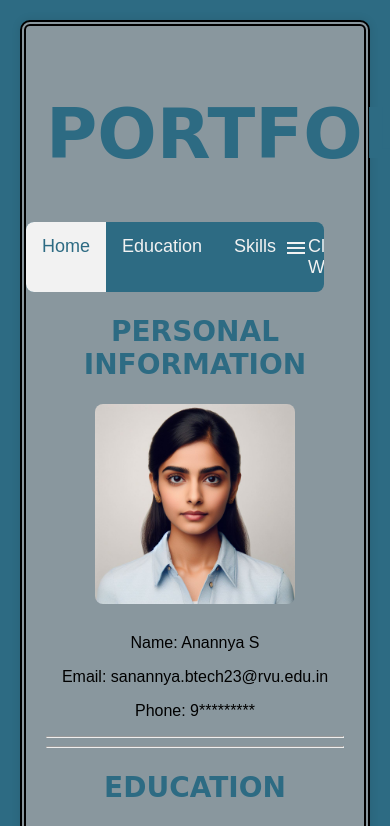
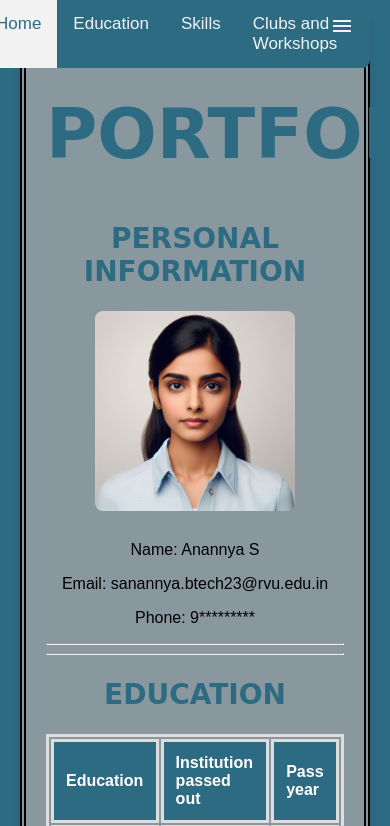
Before and after one commit to Anannya37/iwd_finals, a plain HTML site: page index.html in a window 390 px wide. Both pictures are taken after a click on the link "menu". Shown: the top 826 px of the page. Drawn offline with Linux system fonts and the light colour scheme; a web font is replaced by a local one.

Commit message:
Update index.html

```diff
--- a/index.html
+++ b/index.html
@@ -66,24 +66,22 @@
             margin-bottom: 20px;
         }
 
-
-        .nav a {
+.nav a{
     float: left;
     display: block;
     color: #f2f2f2;
     text-align: center;
     padding: 14px 16px;
     text-decoration: none;
-            font-size: 18px;
-            transition: background-color 0.3s, color 0.3s;
+    font-size: 17px;
 }
 
-        .nav a:hover {
+.nav a:hover{
     background-color: #f2f2f2;
     color: rgb(45, 107, 131);
 }
 
-        .nav a.active {
+.nav a.active{
     background-color: #f2f2f2;
     color: rgb(45, 107, 131);
 }
@@ -92,7 +90,7 @@
     display: none;
 }
 
-        @media screen and (max-width: 400px) {
+@media screen and (max-width: 1000px) {
     .nav a:not(:first-child) {
         display: none;
     }
@@ -103,21 +101,26 @@
     }
 }
 
-        @media screen and (max-width: 400px) {
-            .nav.responsive {
-                position: relative;
+@media screen and (max-width: 1000px) {
+    .nav a {
+        float: none;
+        display: block;
+        text-align: center;
+        padding: 14px 16px;
+        text-decoration: none;
+        font-size: 17px;
     }
 
-            .nav.responsive a.icon {
+    .nav.responsive a {
+        display: block;
+        text-align: left;
+    }
+
+    .nav.responsive .icon {
         position: absolute;
         right: 0;
         top: 0;
     }
-
-            .nav.responsive a {
-                float: none;
-                display: block;
-                text-align: left;
 }
 }
 
@@ -269,7 +272,7 @@
         </div>
 
         <hr><hr>
-        <div id="skills">
+        <div id="skills" align="center">
             <h2>SKILLS</h2>
             <table>
                 <tr>
```
Lines whose indentation alone changed are shown as unchanged.
